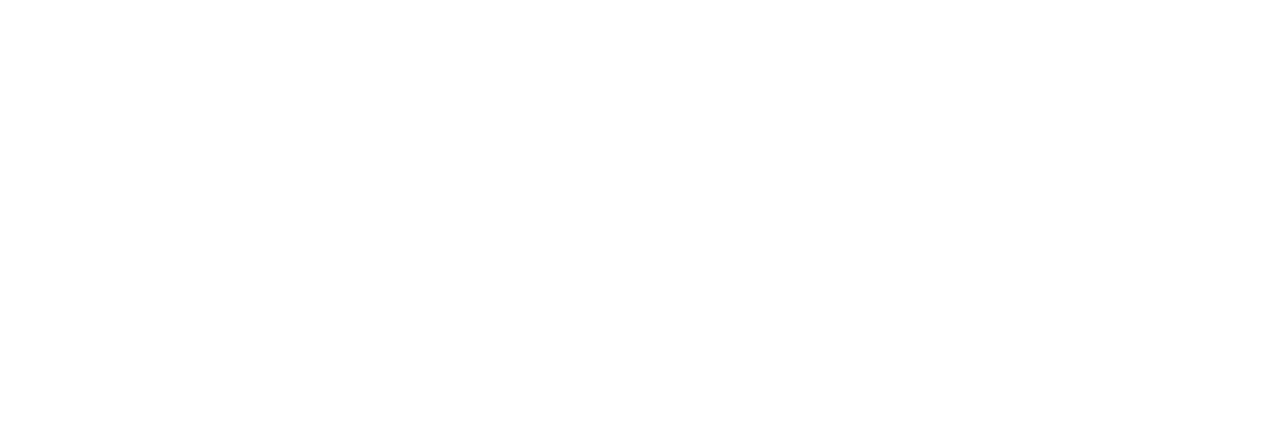
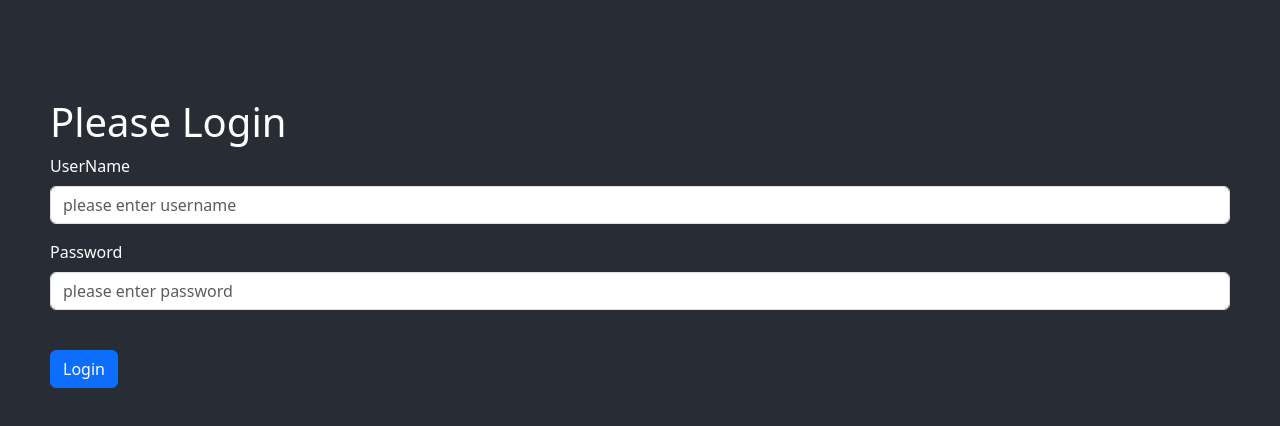
Before and after one commit to Aishwarya-yerram/python_react_app, a React (Create React App) app in the folder python_react_app/react-app/: page /auth in a window 1280 px wide. Before the commit this address had no page. Shown: the top 426 px of the page. Built offline with nearby package versions, Linux system fonts and the light colour scheme.

Commit message:
added the login and logout of the users

```diff
--- a/python_react_app/react-app/package.json
+++ b/python_react_app/react-app/package.json
@@ -8,6 +8,7 @@
     "@testing-library/user-event": "^13.5.0",
     "bootstrap": "^5.3.1",
     "react": "^18.2.0",
+    "react-cookie": "^6.1.0",
     "react-dom": "^18.2.0",
     "react-router-dom": "^6.14.2",
     "react-scripts": "5.0.1",
--- a/python_react_app/react-app/src/APIService.js
+++ b/python_react_app/react-app/src/APIService.js
@@ -1,31 +1,44 @@
+
 export default class APIService {
-	static UpdateArticle(article_id, body){
+
+
+	static UpdateArticle(article_id, body, token){
 		return fetch(`http://127.0.0.1:8000/api/articles/${article_id}/`, {
 			'method': 'PUT',
 			headers: {
        			'Content-Type': 'application/json',
-        		'Authorization': 'Token 9ea43624a5a7a47f068cd29d3ae000271efac67d'
+        		'Authorization': `Token ${token}`
       		},
       		body: JSON.stringify(body)
 		}).then(resp => resp.json())
 	}
 
-	static DeleteArticle(article_id){
+	static DeleteArticle(article_id, token){
 		return fetch(`http://127.0.0.1:8000/api/articles/${article_id}/`, {
 			'method': 'DELETE',
 			headers: {
 				'Content-Type': 'application/json',
-				'Authorization': 'Token 9ea43624a5a7a47f068cd29d3ae000271efac67d'
+				'Authorization': `Token ${token}`
 			}
 		})
 	}
 
-	static InsertArticle(body){
+	static InsertArticle(body, token){
 		return fetch(`http://127.0.0.1:8000/api/articles/`, {
 			'method': 'POST',
 			headers: {
 				'Content-Type': 'application/json',
-				'Authorization': 'Token 9ea43624a5a7a47f068cd29d3ae000271efac67d'
+				'Authorization': `Token ${token}`
+			},
+			body: JSON.stringify(body)
+		}).then(resp => resp.json())
+	}
+
+	static LoginUser(body){
+		return fetch(`http://127.0.0.1:8000/auth/`, {
+			'method': 'POST',
+			headers: {
+				'Content-Type': 'application/json'
 			},
 			body: JSON.stringify(body)
 		}).then(resp => resp.json())
--- a/python_react_app/react-app/src/App.css
+++ b/python_react_app/react-app/src/App.css
@@ -2,10 +2,11 @@
   background-color: #282c34;
   min-height: 100vh;
   color: white;
+  padding: 50px;
 }
 
 h1 {
-  text-align: center;
+  text-align: inherit;
 }
 
 .App-link {
--- a/python_react_app/react-app/src/App.js
+++ b/python_react_app/react-app/src/App.js
@@ -3,19 +3,23 @@
 import {useState, useEffect} from 'react';
 import ArticleList from './components/ArticleList';
 import Form from './components/Form';
-import APIService from './APIService'
+import APIService from './APIService';
+import {useCookies} from 'react-cookie';
+import {useNavigate} from 'react-router-dom';
 
 function App() {
 
   const [articles, setArticles] = useState([])
   const [editArticle, setEditArticle] = useState(null)
+  const [token, removeToken] = useCookies(['mytoken'])
+  let navigate = useNavigate()
 
   useEffect(() => {
     fetch('http://127.0.0.1:8000/api/articles/', {
       'method': 'GET',
       headers: {
         'Content-Type': 'application/json',
-        'Authorization': 'Token 9ea43624a5a7a47f068cd29d3ae000271efac67d'
+        'Authorization': `Token ${token['mytoken']}`
       }
     })
     .then(resp => resp.json())
@@ -23,9 +27,13 @@
     .catch(error => console.log(error))
   }, [])
 
-  function clicked() {
-    alert('class button is clicked')
-  }
+
+  useEffect(() => {
+    if(token['mytoken']) {
+      navigate('/auth');
+    }
+  }, [token])
+
 
   const updatedInformation = (article) =>{
     const new_article = articles.map(myarticle =>{
@@ -63,12 +71,18 @@
     setEditArticle({})
   }
 
+  const logoutBtn = () => {
+    removeToken(['mytoken'])
+
+  }
+
   return (
     <div className="App">
       <h1>Django React app </h1>
       <br />
       <h2> Articles list </h2>
       <button className='btn btn-success' onClick={insertArticle}>Insert Article</button>
+      <button className='btn btn-primary' onClick={logoutBtn}>Logout</button>
       <ArticleList articles = {articles} editArticleValue = {editArticleValue}
                    deleteArticleValue={deleteArticleValue}/>
       {editArticle ? <Form article={editArticle} updatedInformation={updatedInformation}
--- a/python_react_app/react-app/src/components/ArticleList.js
+++ b/python_react_app/react-app/src/components/ArticleList.js
@@ -1,15 +1,19 @@
 import React from 'react';
 import APIService from '../APIService';
+import {useCookies} from 'react-cookie';
 
 function ArticleList(props) {
+
+	const [token] = useCookies(['mytoken'])
 
 	const editArticleValue = (article) => {
 		props.editArticleValue(article)
 	}
 
 	const deleteArticleValue = (article) => {
-		APIService.DeleteArticle(article.id)
+		APIService.DeleteArticle(article.id, token['mytoken'])
 		.then(() => props.deleteArticleValue(article))
+		.catch(error => console.log(error))
 	}
 
 	return (
--- a/python_react_app/react-app/src/components/Form.js
+++ b/python_react_app/react-app/src/components/Form.js
@@ -1,9 +1,11 @@
 import React, {useState, useEffect} from 'react'
 import APIService from '../APIService';
+import {useCookies} from 'react-cookie';
 
 function Form(props) {
 	const [title, setTitle] = useState('')
 	const [description, setDescription] = useState('')
+	const [token] = useCookies(['mytoken'])
 
 	useEffect(() => {
 		setTitle(props.article.title)
@@ -11,12 +13,12 @@
 	}, [props.article])
 
 	const updateArticle = () => {
-		APIService.UpdateArticle(props.article.id, {title, description})
+		APIService.UpdateArticle(props.article.id, {title, description}, token['mytoken'])
 		.then(resp => props.updatedInformation(resp))
 	}
 
 	const insertArticle = () => {
-		APIService.InsertArticle({title, description})
+		APIService.InsertArticle({title, description}, token['mytoken'])
 		.then(resp => props.insertedInformation(resp))
 	}
 
--- a/python_react_app/react-app/src/components/Login.js
+++ b/python_react_app/react-app/src/components/Login.js
@@ -1,9 +1,47 @@
-import React from 'react'
+import React, {useState, useEffect} from 'react';
+import APIService from '../APIService';
+import {useCookies} from 'react-cookie';
+import {useNavigate} from 'react-router-dom';
 
 function Login() {
+  const [username, setUsername] = useState('')
+  const [password, setPassword] = useState('')
+  const [token, setToken] = useCookies(['mytoken'])
+  let navigate = useNavigate()
+
+  useEffect(() => {
+    if(token['mytoken']) {
+      navigate('/articles');
+    }
+  }, [token])
+
+  const loginBtn = () => {
+    APIService.LoginUser({username, password})
+    .then(resp => setToken('mytoken', resp.token))
+    .catch(error => console.log(error))
+  }
   return (
-    <div>
-      <h2>Login</h2>
+    <div className="App">
+      <br/>
+      <br/>
+      <h1 text-align="inherit"> Please Login </h1>
+      <div className="mb-3">
+        <label htmlfor = "username" className = "form-label">UserName</label>
+        <br/>
+        <input type = "text" className = "form-control" id="username"
+               placeholder="please enter username" value={username}
+               onChange={e => setUsername(e.target.value)}/>
+      </div>
+
+      <div className="mb-3">
+        <label htmlfor = "password" className = "form-label">Password</label>
+        <br/>
+        <input type = "password" className = "form-control" id="password"
+               placeholder="please enter password" value={password}
+               onChange={e => setPassword(e.target.value)}/>
+      </div>
+      <br/>
+      <button onClick={loginBtn} className = "btn btn-primary">Login</button>
     </div>
   )
 }
--- a/python_react_app/react-app/src/index.js
+++ b/python_react_app/react-app/src/index.js
@@ -5,16 +5,19 @@
 import reportWebVitals from './reportWebVitals';
 import 'bootstrap/dist/css/bootstrap.min.css';
 import {Route, Routes, BrowserRouter} from 'react-router-dom';
-import Login from './components/Login'
+import Login from './components/Login';
+import {CookiesProvider} from 'react-cookie';
 
 function Router(){
   return(
+    <CookiesProvider>
     <BrowserRouter>
       <Routes>
-        <Route extact path='/' element={<Login />}/ >
+        <Route extact path='/auth' element={<Login />}/ >
         <Route extact path='/articles' element={<App />}/ >
       </Routes>
     </BrowserRouter>
+    </CookiesProvider>
   )
 }
 
```
Also changed, not shown: 2 other files (tests, documents, lock files or other folders).
